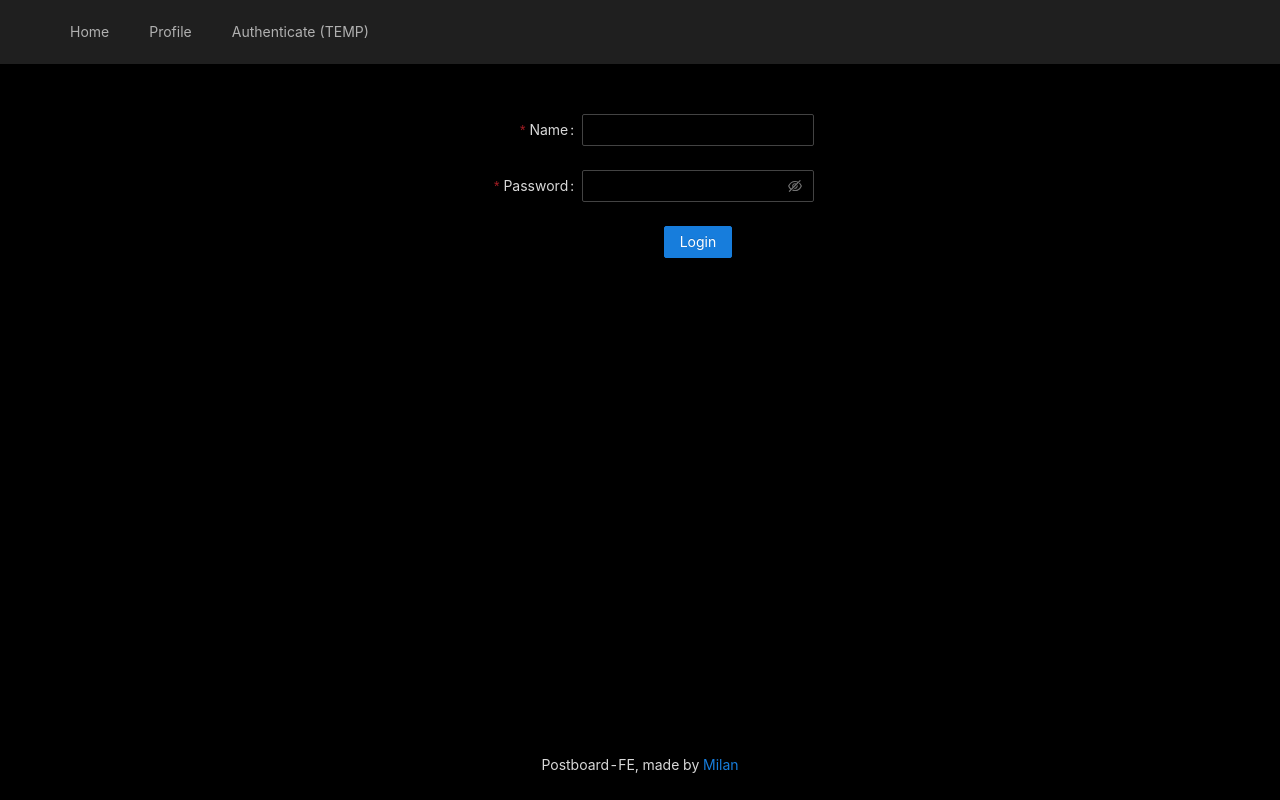
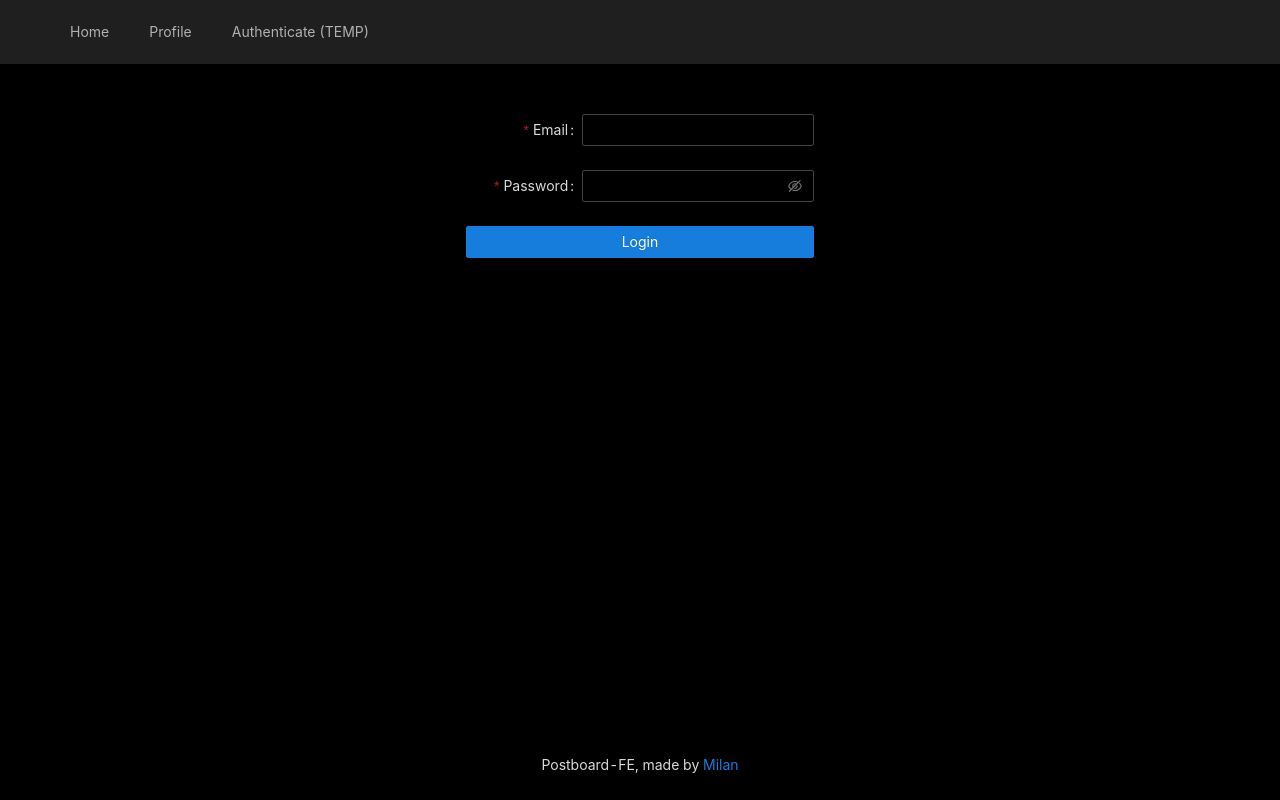
Before and after one commit to Mazed4D/postboard-fe, a React (Create React App) app: page /auth in a window 1280 px wide. Built offline with nearby package versions, Linux system fonts and the light colour scheme.

Commit message:
authorization functionality implemented

```diff
--- a/src/components/auth/AuthForm.js
+++ b/src/components/auth/AuthForm.js
@@ -1,14 +1,34 @@
-import { Form, Input, Button } from 'antd';
+import { Form, Input, Button, Spin } from 'antd';
+import Text from 'antd/lib/typography/Text';
+import { useState } from 'react';
+import { useDispatch } from 'react-redux';
+import { setCredientials } from '../../redux/auth';
+import authServices from '../../services/auth.service';
 
 const AuthForm = ({ isRegister = false }) => {
+	const dispatch = useDispatch();
+	const [loading, setLoading] = useState(false);
+	const [error, setError] = useState(false);
 	const [form] = Form.useForm();
 
 	const onFinish = async (values) => {
-		console.log('Success:', values);
-		if (isRegister) {
-			console.log('Register action here');
-		} else {
-			console.log('Login action here');
+		setLoading(true);
+		const { token, user, error } = isRegister
+			? await authServices.register(values)
+			: await authServices.login(values);
+		if (token) {
+			dispatch(
+				setCredientials({
+					isLoggedIn: true,
+					user: user.name,
+					userId: user.userId,
+				})
+			);
+		}
+		setLoading(false);
+		if (error) {
+			setError(true);
+			console.log(error.data);
 		}
 	};
 
@@ -19,6 +39,7 @@ const AuthForm = ({ isRegister = false }) => {
 	};
 
 	return (
+		<Spin spinning={loading}>
 			<Form
 				form={form}
 				name='basic'
@@ -35,7 +56,6 @@ const AuthForm = ({ isRegister = false }) => {
 				onFinishFailed={onFinishFailed}
 				autoComplete='off'
 			>
-			{isRegister && (
 				<Form.Item
 					label='Email'
 					name='email'
@@ -49,8 +69,8 @@ const AuthForm = ({ isRegister = false }) => {
 				>
 					<Input />
 				</Form.Item>
-			)}
 
+				{isRegister && (
 					<Form.Item
 						label='Name'
 						name='name'
@@ -64,6 +84,7 @@ const AuthForm = ({ isRegister = false }) => {
 					>
 						<Input />
 					</Form.Item>
+				)}
 
 				<Form.Item
 					label='Password'
@@ -78,18 +99,21 @@ const AuthForm = ({ isRegister = false }) => {
 				>
 					<Input.Password />
 				</Form.Item>
-
+				{error && <Text style={{ color: 'red' }}>Check credientials</Text>}
 				<Form.Item
-				wrapperCol={{
-					offset: 8,
-					span: 16,
-				}}
+					wrapperCol={
+						{
+							// offset: 8,
+							// span: 16,
+						}
+					}
 				>
-				<Button type='primary' htmlType='submit'>
+					<Button type='primary' htmlType='submit' block>
 						{isRegister ? 'Register' : 'Login'}
 					</Button>
 				</Form.Item>
 			</Form>
+		</Spin>
 	);
 };
 
```
Lines whose indentation alone changed are shown as unchanged.
